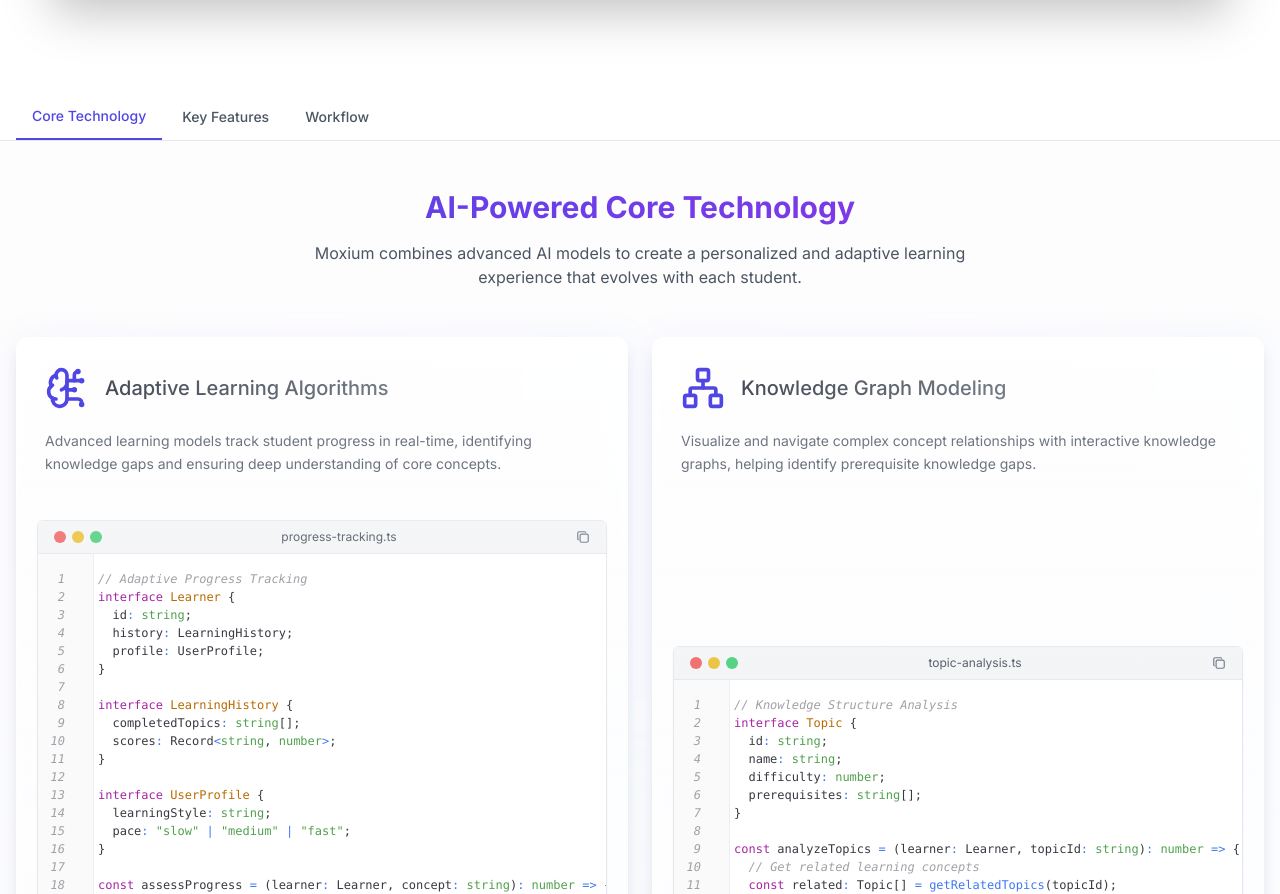
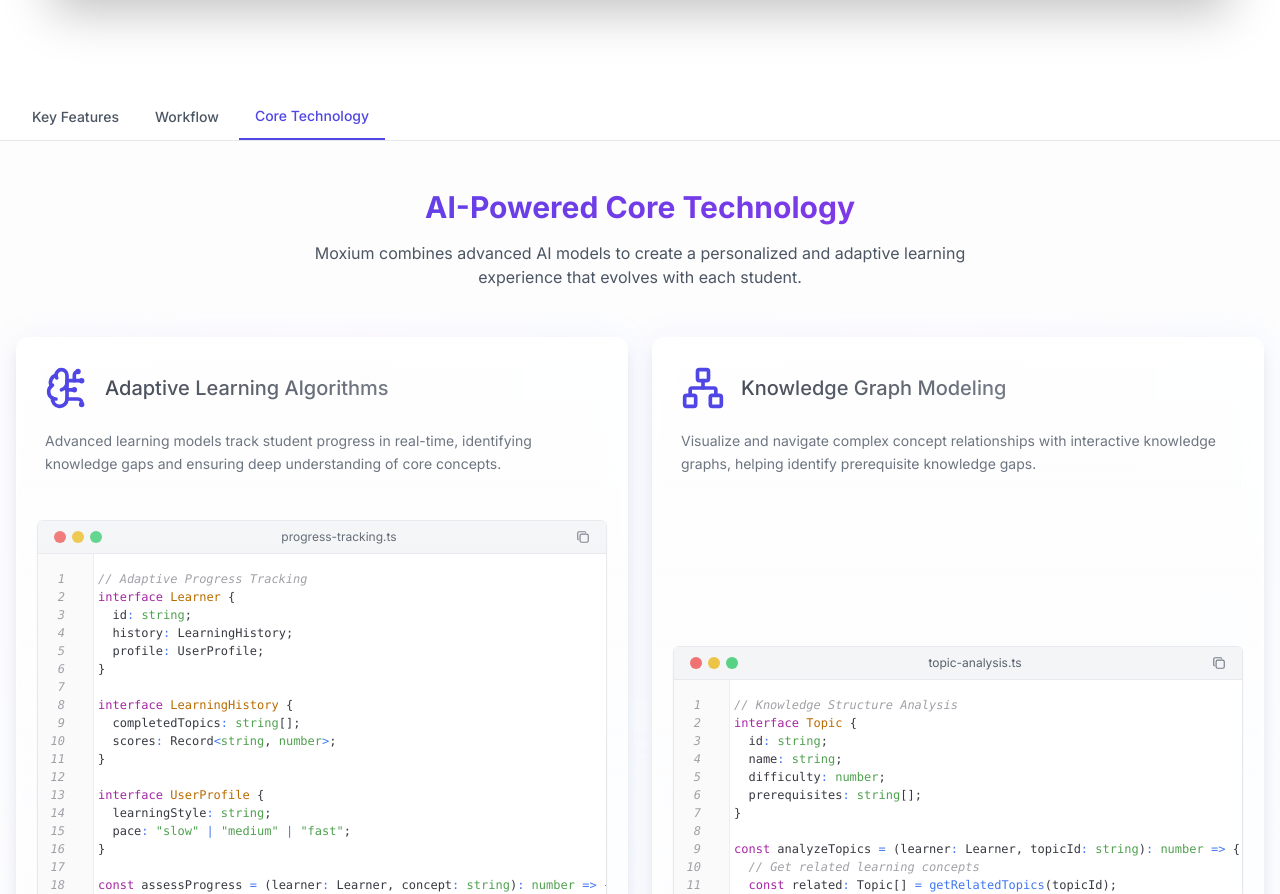
Before and after one commit to Srivathsav-max/lumen, a Next.js app: page / in a window 1280 px wide. Shown: the part 1989-2883 px from the top of the page. Built offline with nearby package versions, Linux system fonts and the light colour scheme.

Commit message:
update: reordered features navbar

```diff
--- a/src/components/sections/features.tsx
+++ b/src/components/sections/features.tsx
@@ -26,16 +26,6 @@
           <div className="container mx-auto px-4">
             <div className="flex space-x-1 overflow-x-auto">
               <button
-                onClick={() => setActiveTab('technology')}
-                className={`px-4 py-3 font-medium text-sm whitespace-nowrap transition-all ${
-                  activeTab === 'technology'
-                    ? 'text-indigo-600 border-b-2 border-indigo-600'
-                    : 'text-gray-600 hover:text-gray-800'
-                }`}
-              >
-                Core Technology
-              </button>
-              <button
                 onClick={() => setActiveTab('features')}
                 className={`px-4 py-3 font-medium text-sm whitespace-nowrap transition-all ${
                   activeTab === 'features'
@@ -55,6 +45,16 @@
               >
                 Workflow
               </button>
+              <button
+                onClick={() => setActiveTab('technology')}
+                className={`px-4 py-3 font-medium text-sm whitespace-nowrap transition-all ${
+                  activeTab === 'technology'
+                    ? 'text-indigo-600 border-b-2 border-indigo-600'
+                    : 'text-gray-600 hover:text-gray-800'
+                }`}
+              >
+                Core Technology
+              </button>
             </div>
           </div>
         </div>
```
